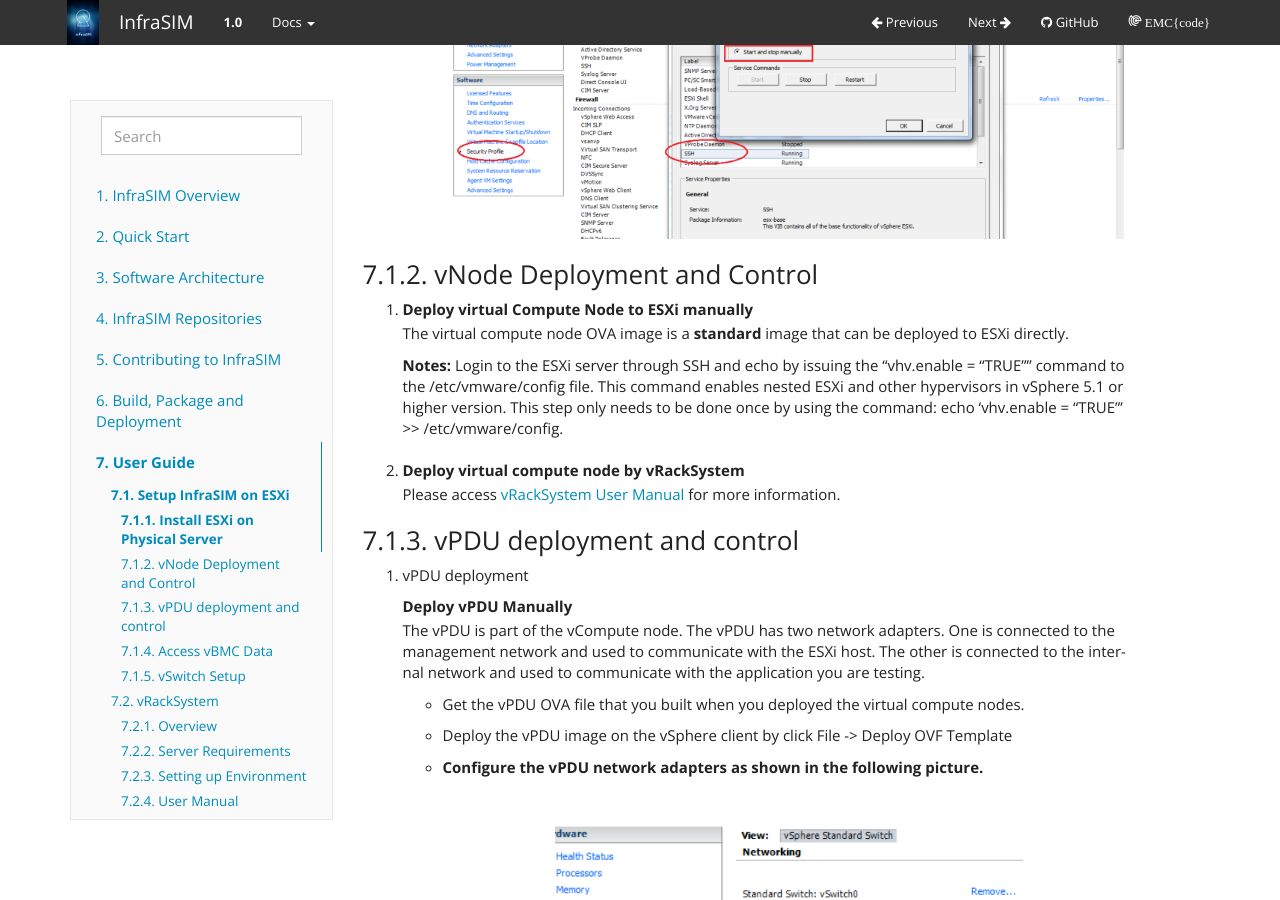
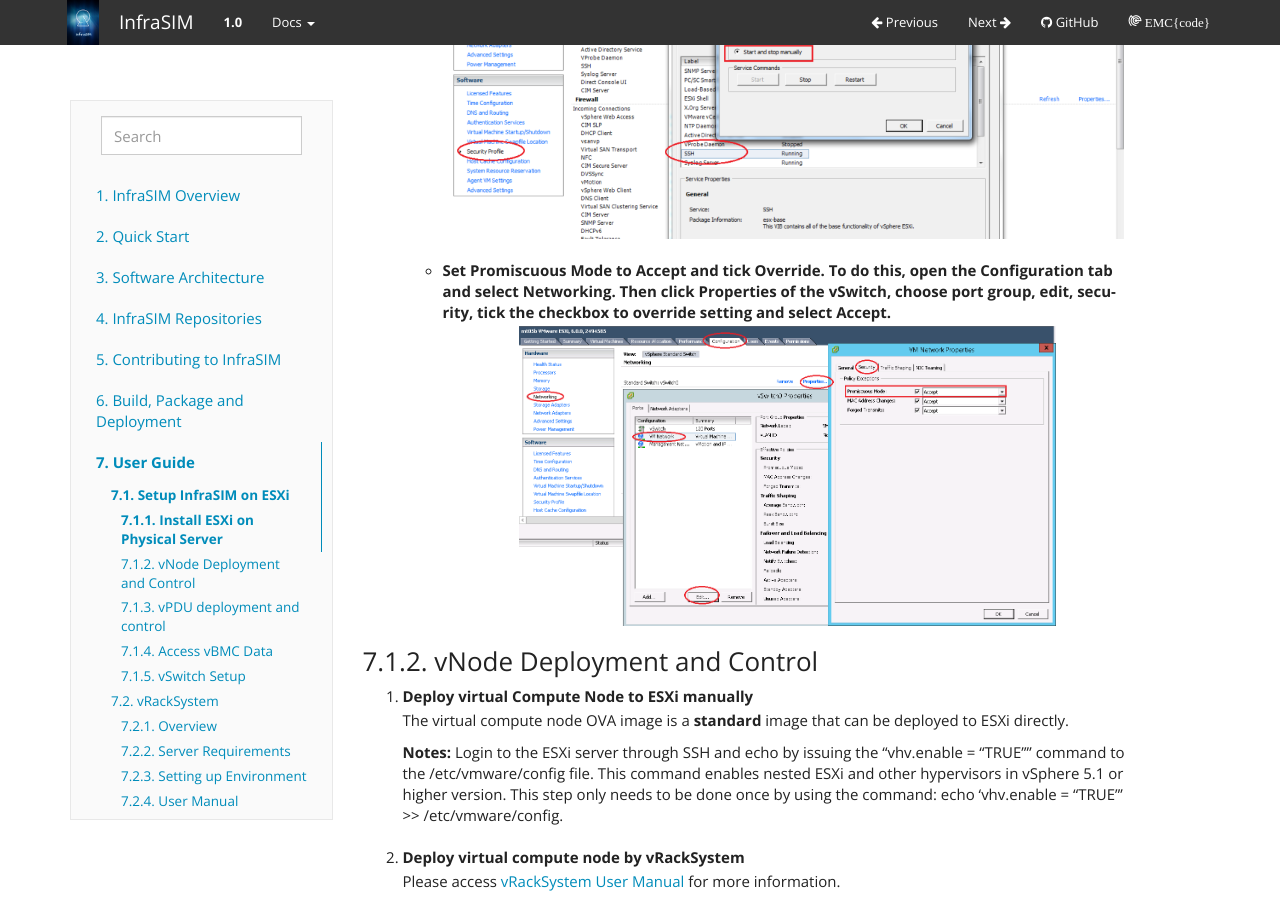
Before and after one commit to InfraSIM/docs, a Sphinx documentation site: the page built from docs/userguide.rst, in a window 1280 px wide and 900 px high, scrolled down 3648 px. Built offline with Sphinx 7.4.7, drawn with Linux system fonts in a browser that asks for light colours.

Commit message:
enhance/accept_promiscuous_mode
Add section to tell user to accept promiscuous mode when setting
virtual network.

```diff
--- a/docs/userguide.rst
+++ b/docs/userguide.rst
@@ -88,6 +88,10 @@
             :height: 300
             :align: center
 
+    * Set Promiscuous Mode to Accept and tick Override. To do this, open the Configuration tab and select Networking. Then click Properties of the vSwitch, choose port group, edit, security, tick the checkbox to override setting and select Accept.
+        .. image:: _static/virtualnetwork5.png
+            :height: 300
+            :align: center
 
 .. include:: compute_node_simulation.rst
 
```
Also changed, not shown: docs/_static/virtualnetwork5.png (added).
